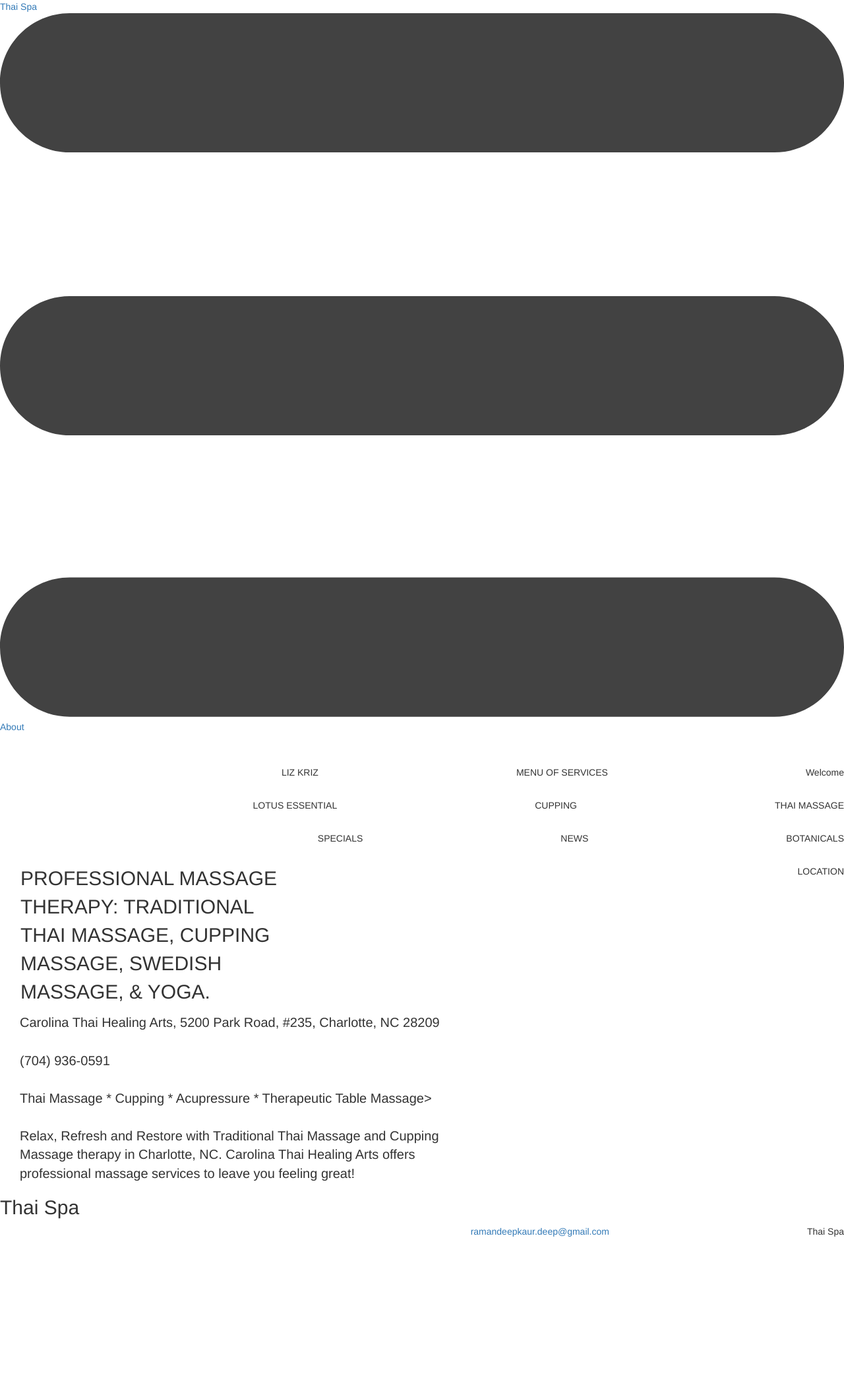
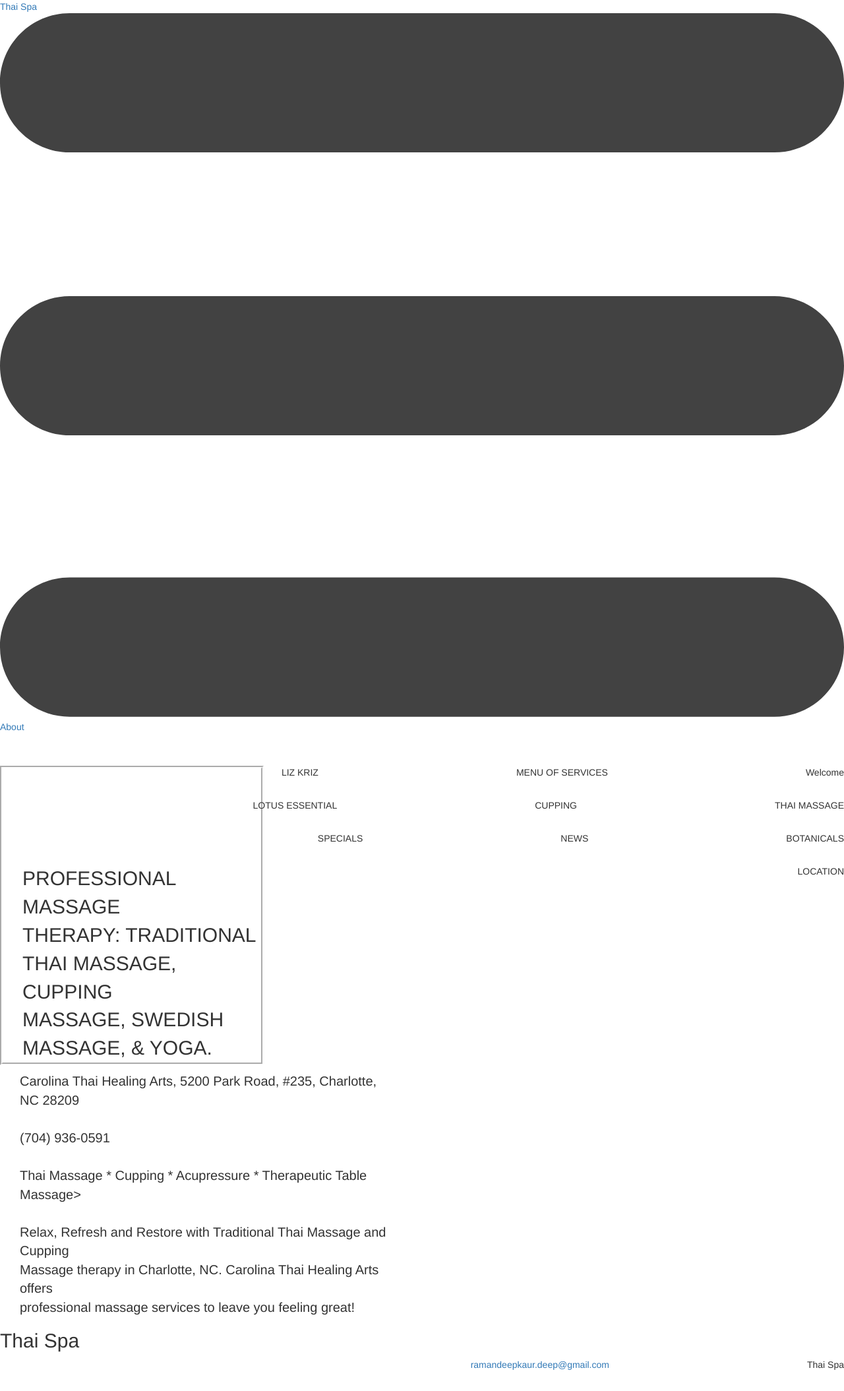
Before and after one commit to raman221188/raman221188.github.io, a Jekyll site: the page built from index.html, in a window 1280 px wide. Shown: the whole page at 66% size. Built offline with Jekyll 4.4.1, drawn with Linux system fonts in a browser that asks for light colours; before the commit the page ends 1907 px from its top, so only the background shows below that.

Commit message:
Update main.scss

```diff
--- a/css/main.scss
+++ b/css/main.scss
@@ -12,20 +12,22 @@
  }
 .page-heading {
    display: inline;
-   color: #FFFD;
+   color: #FFF;
    font-style: italic;
  }
 .desc {
    font-style: bold;
    font-size: 30px;
-   border: 1px groove #FFF;
+   border: 4px groove #FFF;
    padding-left: 30px;
    background-color: #FFF;
+   width: 400px;
 }
 .contact-info {
   font-size: 20px;
   padding-left: 30px;
   background-color: #FFF;
+  width: 600px;
 }
 .desc , .contact-info {
   background-image: fixed url("http://www.weekendnotes.com/im/003/03/thai-bliss-massage-day-spa-thai-canberra-childers-11.jpg") no-repeat;
```
